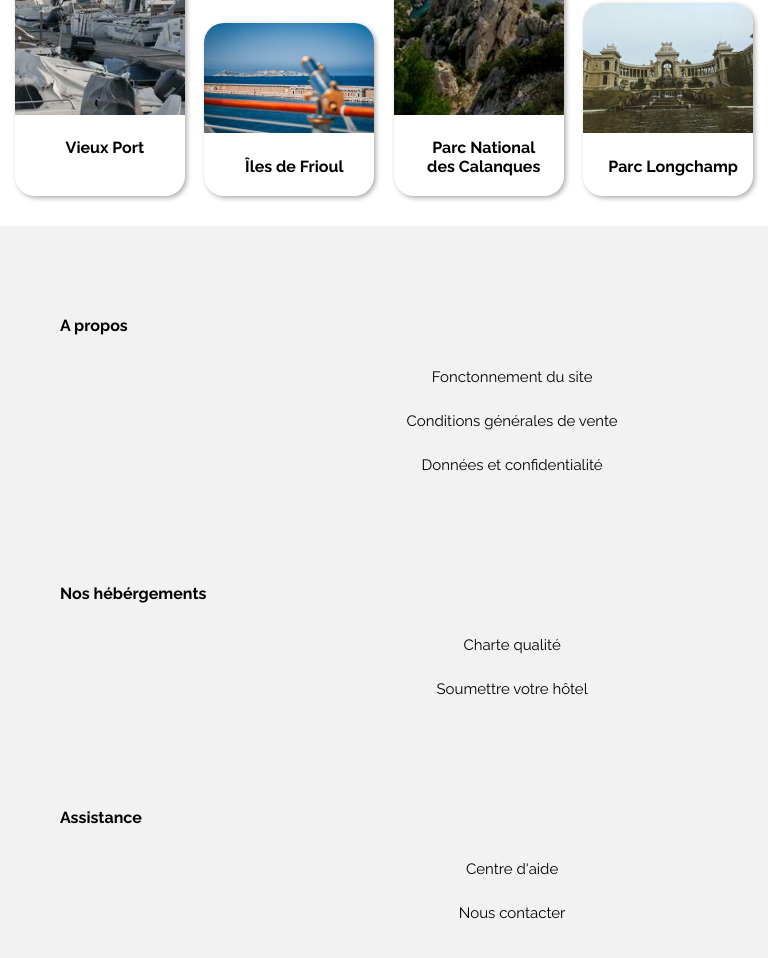
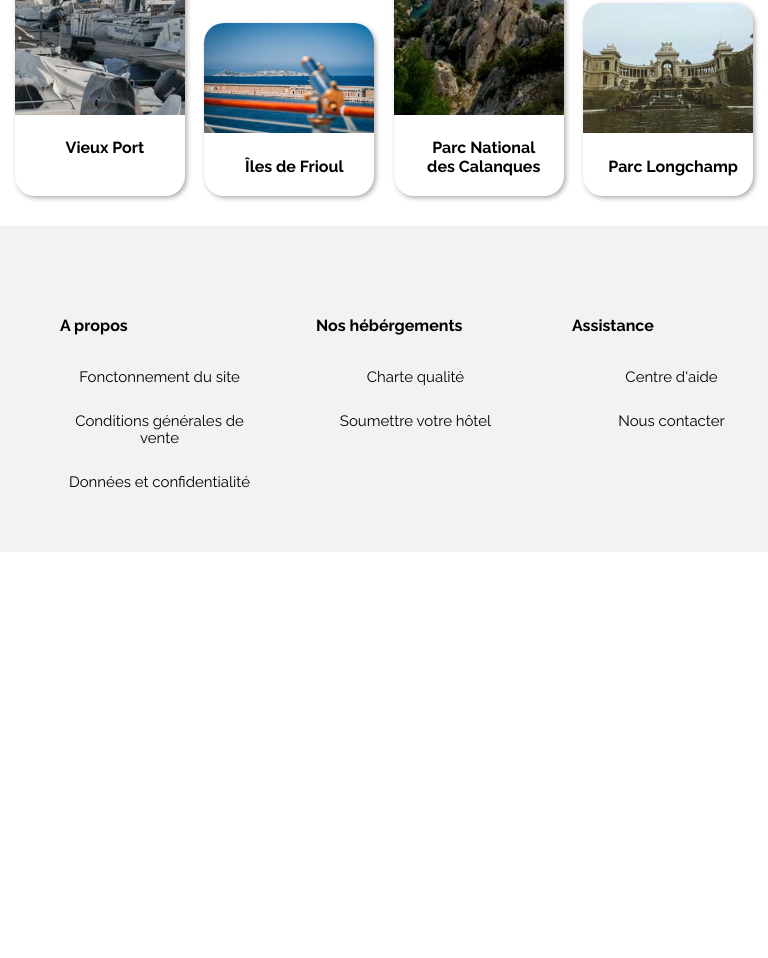
Before and after one commit to Flo3113/Booki, a plain HTML site: page index.html in a window 768 px wide. Shown: the part 1800-2758 px from the top of the page. After the commit the page ends 2352 px from the top, so only its background shows below. Drawn offline with Linux system fonts and the light colour scheme.

Commit message:
Update style.css

```diff
--- a/css/style.css
+++ b/css/style.css
@@ -805,6 +805,10 @@ footer h3 {
 
 	}
 
+	.cards-activités img {
+		height: 115px;
+	}
+
 	/*Footer*/
 
 	footer {
@@ -817,9 +821,7 @@ footer h3 {
 		margin-left: 20px;
 		margin-bottom: 30px;
 	}
-	.cards-activités img {
-		height: 115px;
-	}
+
 }
 
 /* RESPONSIVE POUR LES TABLETTE */
@@ -896,9 +898,13 @@ footer h3 {
 		align-items: center;
 	}
 
+	.cards-activités img {
+		height: 385px;
+	}
+
 	footer {
 		margin-top: 30px;
-		flex-direction: column;
+		flex-direction: row;
 		padding-bottom: 0;
 	}
 
@@ -909,12 +915,10 @@ footer h3 {
 	}
 
 	.colonne li{
-		padding: 8px 0 8px 250px;
+		padding: 8px 0 8px 0px;
 	}
 
-	.cards-activités img {
-		height: 385px;
-	}
+
 }
 
 /*Smartphone*/
```
